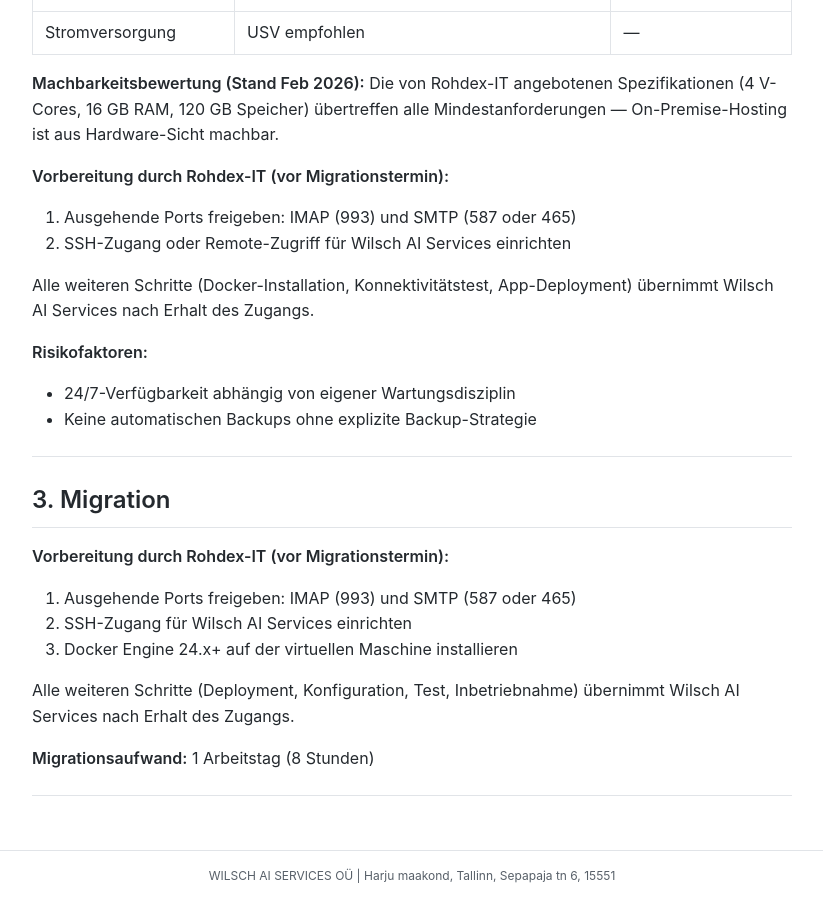
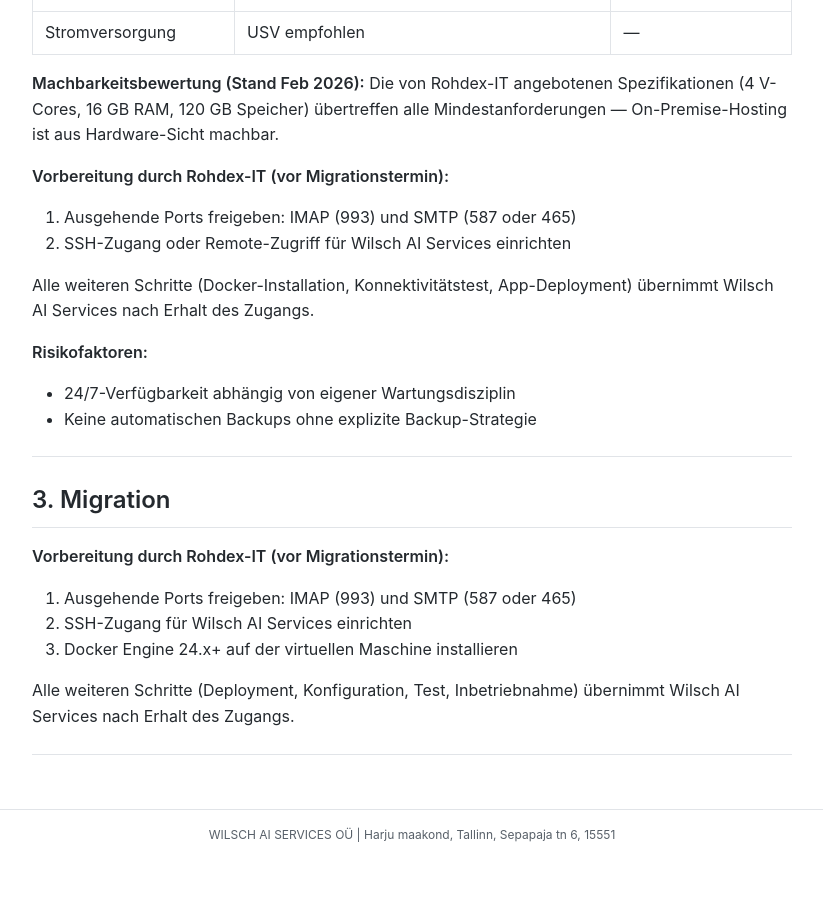
Before and after one commit to MariusWilsch/public-wilsch-ai-pages, a Jekyll site: the page built from project/rohdex/hosting-anforderungen-kunde.md, in a window 1280 px wide and 900 px high, scrolled down 1586 px. Shown: the whole window, without its empty margins (228-1051 px from the left). Built offline with Jekyll 4.4.1, drawn with Linux system fonts in a browser that asks for light colours; our own code applies the rules of GitHub Pages for plain Markdown files; after the commit the page ends 2445 px from its top, so only the background shows below that.

Commit message:
Sync from hippocampus 2026-02-24

```diff
--- a/project/rohdex/hosting-anforderungen-kunde.md
+++ b/project/rohdex/hosting-anforderungen-kunde.md
@@ -72,6 +72,4 @@ Alle weiteren Schritte (Docker-Installation, Konnektivitätstest, App-Deployment
 
 Alle weiteren Schritte (Deployment, Konfiguration, Test, Inbetriebnahme) übernimmt Wilsch AI Services nach Erhalt des Zugangs.
 
-**Migrationsaufwand:** 1 Arbeitstag (8 Stunden)
-
 ---
```
